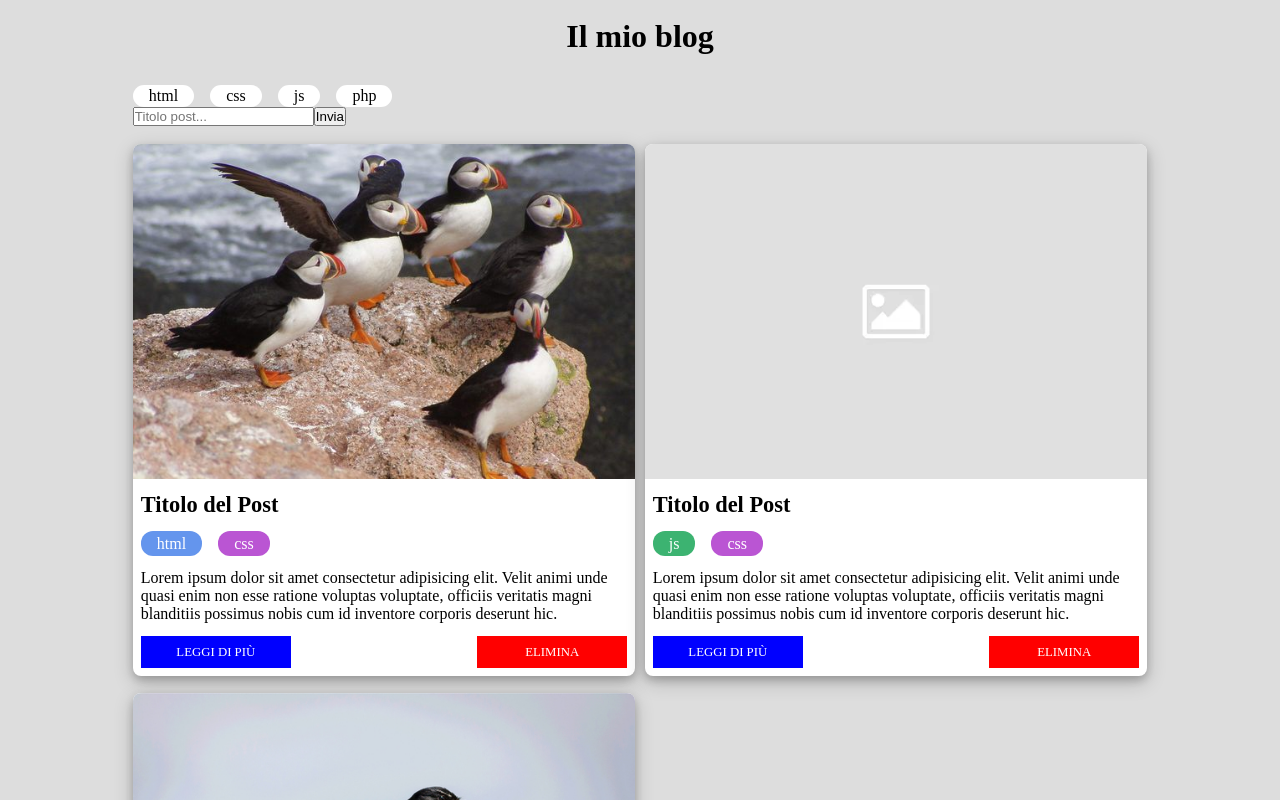
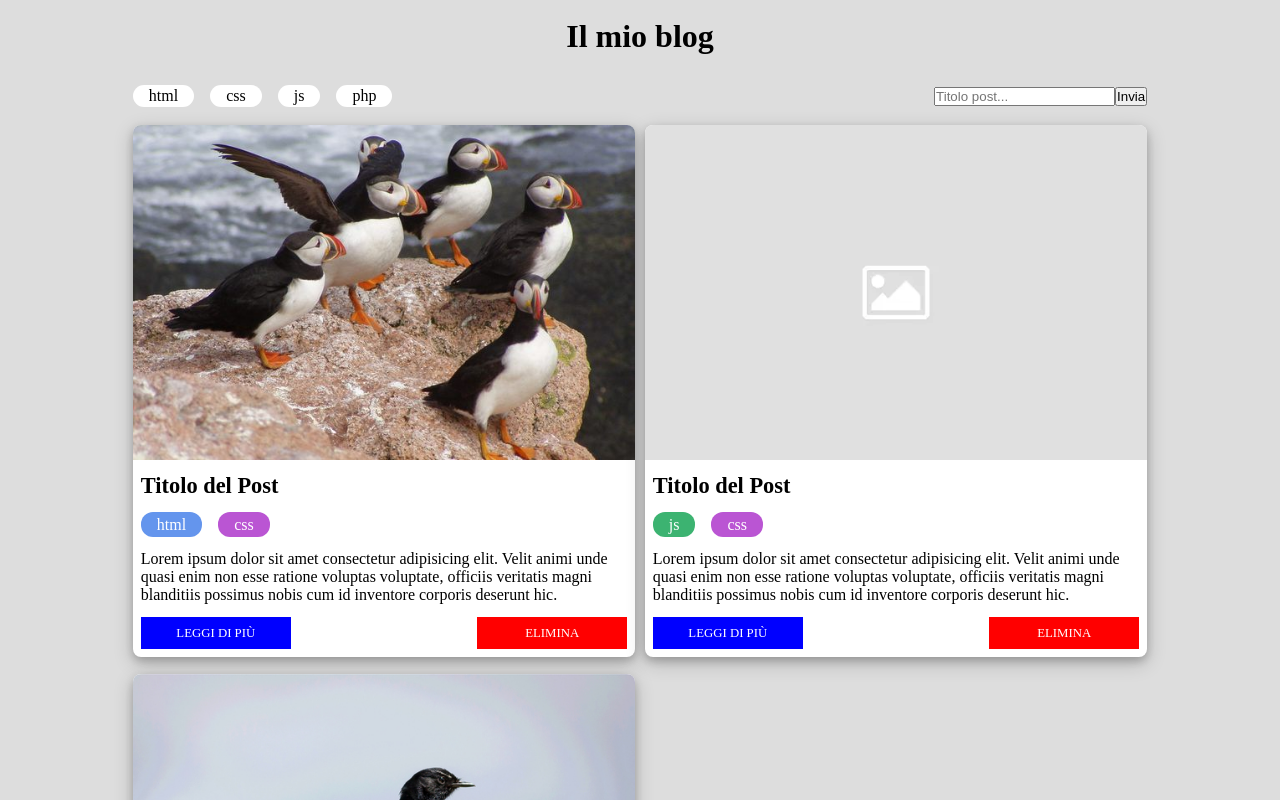
Before and after one commit to GabrieleTuzzo/react-form, a React (Vite) app: page / in a window 1280 px wide. Shown: the top 800 px of the page. Built offline with nearby package versions, Linux system fonts and the light colour scheme.

Commit message:
ADD check to see if post is published or not before drawing the tags list

```diff
--- a/src/App.jsx
+++ b/src/App.jsx
@@ -9,7 +9,8 @@ function App() {
     const [postName, setPostName] = useState('');
 
     const tags = [];
-    drawnPosts.forEach((post) => {
+    const publishedPosts = drawnPosts.filter((post) => post.published === true);
+    publishedPosts.forEach((post) => {
         post.tags.forEach((tag) => {
             !tags.includes(tag) && tags.push(tag);
         });
@@ -43,7 +44,7 @@ function App() {
                         <div className="col">
                             <h1 className="main-title">Il mio blog</h1>
                         </div>
-                        <div className="col">
+                        <div className="col main-tags-wrap">
                             <div className="tags-container">
                                 {tags.map((tag, i) => {
                                     return <span key={i}>{tag}</span>;
--- a/src/index.css
+++ b/src/index.css
@@ -17,6 +17,10 @@ a {
 ul,
 ol {
     list-style: none;
+}
+
+form {
+    align-content: center;
 }
 
 /* Layout */
@@ -65,3 +69,8 @@ main {
     line-height: 1.4rem;
     border-radius: 1rem;
 }
+
+.main-tags-wrap {
+    display: flex;
+    justify-content: space-between;
+}
```
